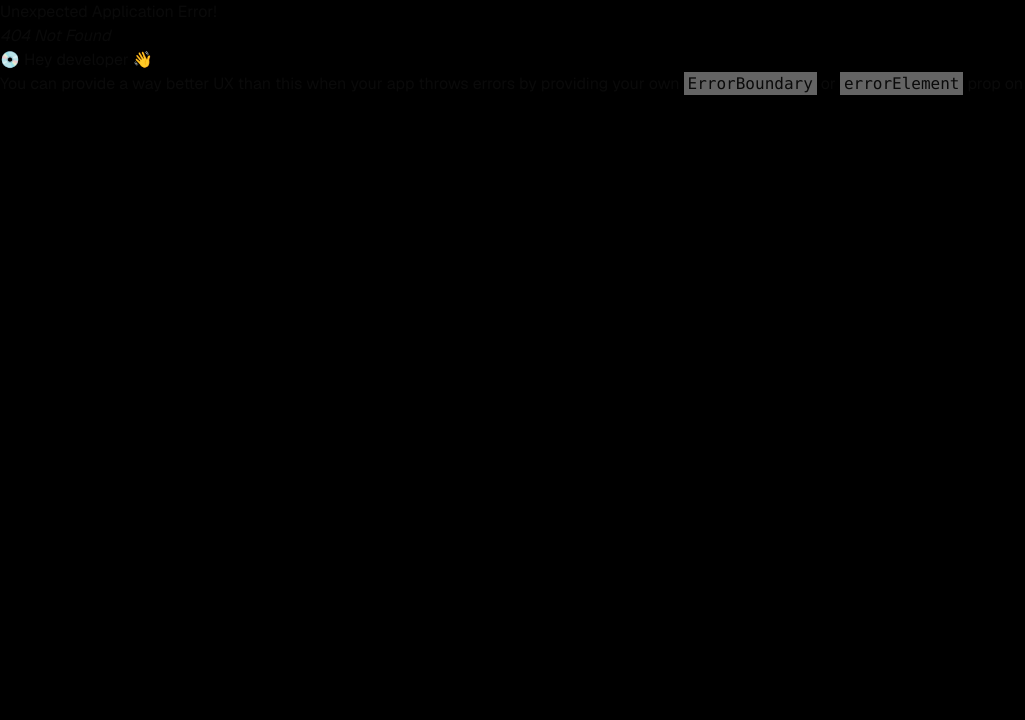
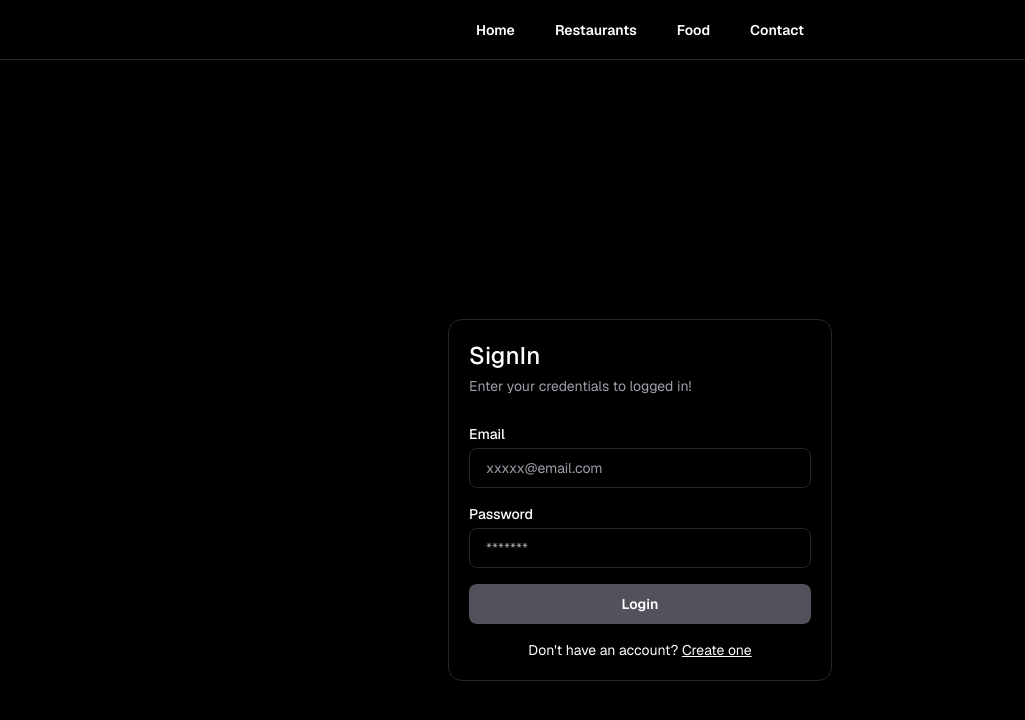
Before and after one commit to AnukaSamuditha/DS_PROJECT, a React (Vite) app in the folder food_ordering_system/: page /signin in a window 1280 px wide. Before the commit this address had no page. Shown: the top 720 px of the page, without its empty margins (0-1025 px from the left). Built offline with nearby package versions, Linux system fonts and the light colour scheme; a web font is replaced by a local one.

Commit message:
User Login functionality has been implemented

```diff
--- a/food_ordering_system/src/App.jsx
+++ b/food_ordering_system/src/App.jsx
@@ -8,12 +8,14 @@ import "./App.css";
 import Layout from "./Layout";
 import Home from "./Home";
 import SignUp from "./Auth/SignUp";
+import SignIn from "./Auth/SignIn";
 
 const router = createBrowserRouter(
   createRoutesFromElements(
     <Route path="/" element={<Layout />}>
       <Route index element={<Home />} />
       <Route path="/signup" element={<SignUp/>}/>
+      <Route path="/signin" element={<SignIn/>}/>
     </Route>
   )
 );
--- /dev/null
+++ b/food_ordering_system/src/Auth/SignIn.jsx
@@ -0,0 +1,107 @@
+import Label from "@/components/ui/label";
+import InputField from "@/components/ui/InputField";
+import SubmitButton from "@/components/ui/SubmitButton";
+import { z } from "zod";
+import { useForm } from "react-hook-form";
+import { zodResolver } from "@hookform/resolvers/zod";
+import { useMutation } from "@tanstack/react-query";
+import axios from "axios";
+import { useAuth } from "@/Providers/AuthProvider";
+import { useNavigate } from "react-router";
+
+const schema = z.object({
+  email: z.string().email("Invalid email address"),
+  password: z
+    .string()
+    .min(8, "Password must be at least 8 characters")
+    .max(16, "Password cannot be more than 16 characters"),
+});
+
+export default function SignIn() {
+  const {
+    register,
+    handleSubmit,
+    reset,
+    formState: { errors, isSubmitting, isValid },
+  } = useForm({ resolver: zodResolver(schema), mode: "onChange" });
+
+  const {login} = useAuth();
+  const navigate = useNavigate();
+
+  const { mutate,error } = useMutation({
+    mutationFn: async (data) => {
+      const res = await axios.post(
+        `${import.meta.env.VITE_BACKEND_PREFIX}/users/login`,
+        data
+      );
+      return res;
+    },
+    onSuccess: (res) => {
+      console.log("User were logged in sucessfully", res);
+      login(res.data.user,res.data.token);
+      reset();
+      navigate("/");
+
+    },
+    onError: (error) => {
+      console.log("Error in logging the user", error);
+
+    },
+  });
+
+  const onSubmit = (formData) => {
+    mutate(formData);
+  };
+
+  if(error){
+    console.log(error.message)
+  }
+  return (
+    <div className="w-full h-screen flex justify-center items-center">
+      <form
+        onSubmit={handleSubmit(onSubmit)}
+        className="w-full max-lg:w-[90%] lg:w-[30%] h-auto flex flex-col mt-20 gap-4 rounded-xl border border-zinc-800 px-5 py-5"
+      >
+        <div className="flex flex-col">
+          <h5 className="text-white text-2xl font-medium text-left mb-1">
+            SignIn
+          </h5>
+          <h5 className="text-zinc-400 text-sm mb-3">
+            Enter your credentials to logged in!
+          </h5>
+        </div>
+
+        <div className="w-full flex flex-col gap-1">
+          <Label name="email" title="Email" />
+          <InputField
+            type="email"
+            name="email"
+            placeholder="xxxxx@email.com"
+            register={register}
+            error={errors.email?.message || error?.message}
+          />
+        </div>
+
+        <div className="w-full flex flex-col gap-1">
+          <Label name="password" title="Password" />
+          <InputField
+            type="password"
+            name="password"
+            placeholder="*******"
+            register={register}
+            error={errors.password?.message || error?.message}
+          />
+        </div>
+
+        <SubmitButton
+          title="Login"
+          isSubmitting={isSubmitting}
+          isValid={isValid}
+        />
+        <p className="text-sm text-center text-white">
+          Don't have an account? <span className="underline">Create one</span>
+        </p>
+      </form>
+    </div>
+  );
+}
```
Also changed, not shown: 1 other file (tests, documents, lock files or other folders).
